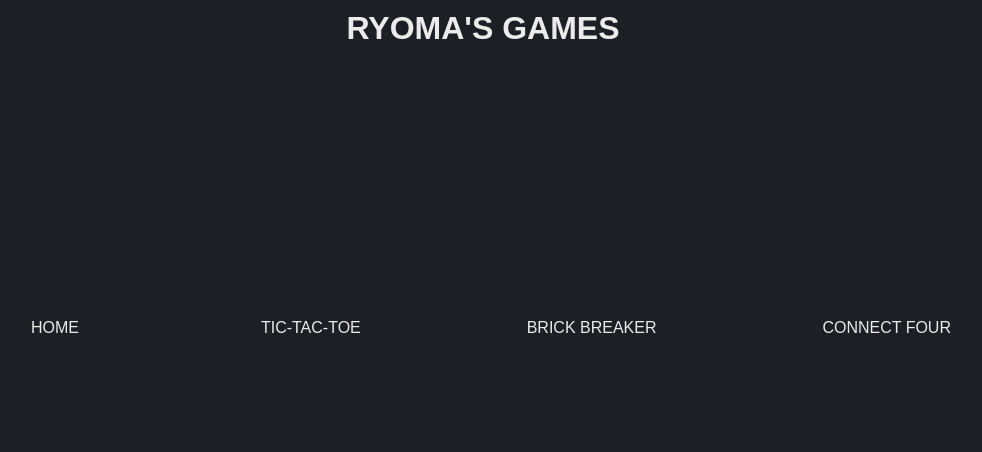
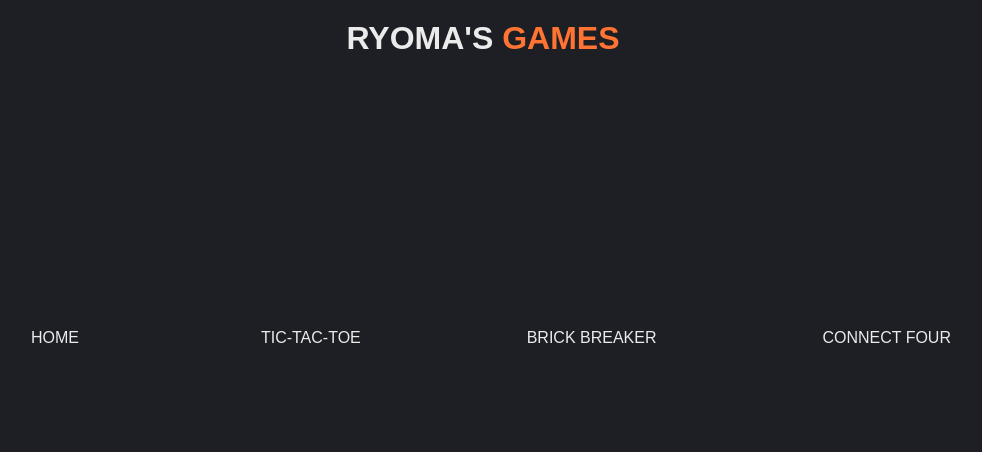
Before and after one commit to rtakenaga/pset-9, a plain HTML site: page index.html in a window 1280 px wide. Shown: the whole page, without its empty margins (157-1139 px from the left). Drawn offline with Linux system fonts and the light colour scheme.

Commit message:
final commit

```diff
--- a/css/styles.css
+++ b/css/styles.css
@@ -13,7 +13,7 @@ h1{
 	min-width: 80px;
 	margin: auto;
   text-align: center;
-  padding: 10px 0px 0px 0px;
+  padding: 20px 0px 0px 0px;
 	font-family: 'Montserrat', sans-serif;
 }
 
@@ -56,11 +56,12 @@ a{
 }
 
 li:hover{
-
   color: #27262c;
-
 }
 
+.games{
+	color:#FF7433;
+}
 @keyframes spring {
   15% {
     -webkit-transform-origin: center center;
```
